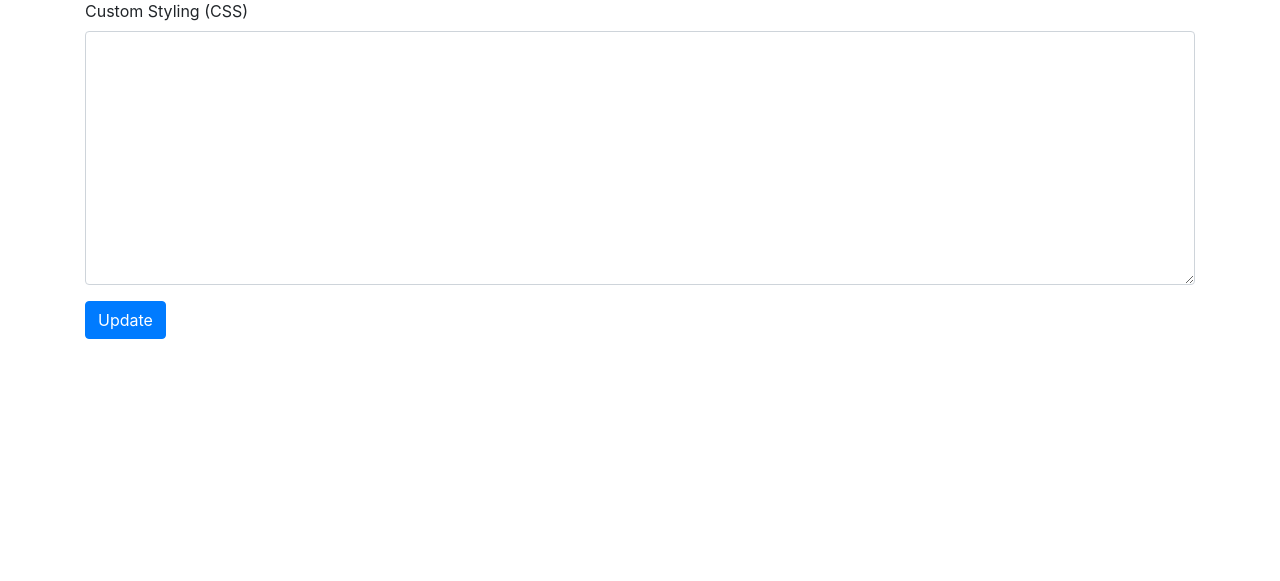
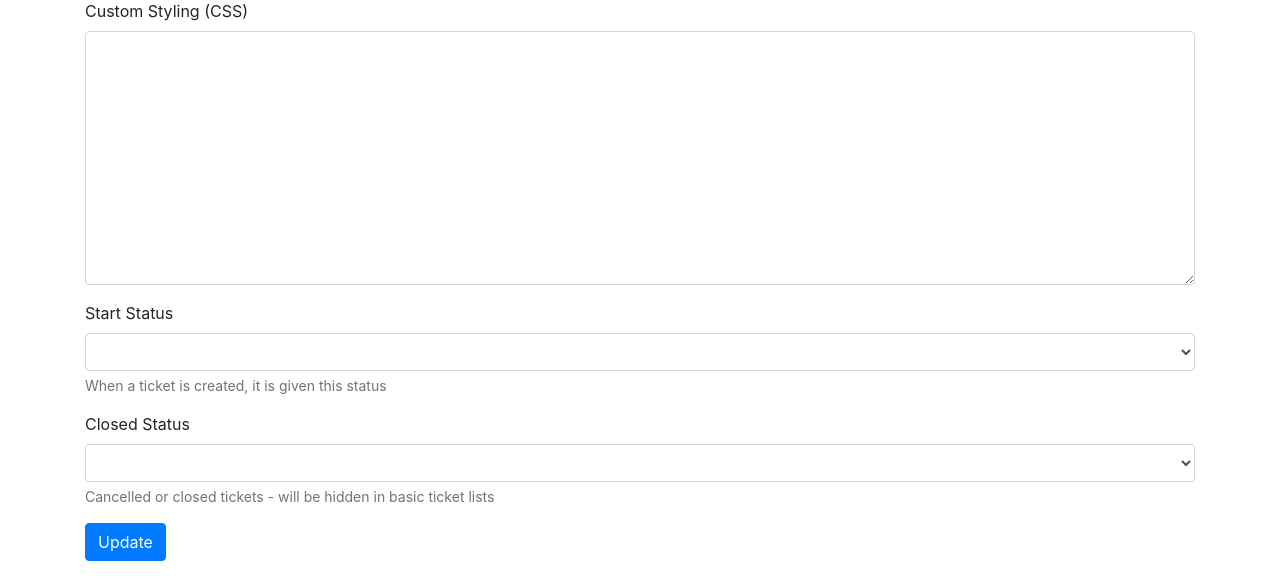
Before and after one commit to tomual/tintin-ticketing, a CodeIgniter app: page /database/settings/ in a window 1280 px wide. Shown: the part 219-800 px from the top of the page. Run offline with CodeIgniter, Linux system fonts and the light colour scheme; data that the repository does not hold is empty; some libraries are stand-ins or nearby versions.

Commit message:
Start and close status settings

```diff
--- a/application/controllers/Settings.php
+++ b/application/controllers/Settings.php
@@ -7,20 +7,33 @@ class Settings extends CI_Controller {
     {
         parent::__construct();
         $this->load->model('settings_model');
+        $this->load->model('statuses_model');
+        $this->load->library('form_validation');
     }
 
     public function index()
     {
+        $statuses = $this->statuses_model->get_statuses();
         $settings = $this->settings_model->get_settings();
-        $this->load->view('settings', compact('settings'));
+        $this->load->view('settings', compact('settings', 'statuses'));
     }
 
     public function edit()
     {
         if($_SERVER['REQUEST_METHOD'] == 'POST')
         {
-            $form = $_POST;
-            $this->settings_model->set_settings($form);
+            $this->form_validation->set_rules('start_status', 'Start Status', 'required');
+            $this->form_validation->set_rules('closed_status', 'Closed Status', 'required');
+
+            if($this->form_validation->run() != FALSE)
+            {
+                $form = $_POST;
+                $this->settings_model->set_settings($form);
+            }
+            else
+            {
+                $this->session->set_flashdata('error', 'There are errors in the role.');
+            }
         }
         redirect(site_url('settings'));
     }
--- a/application/models/settings_model.php
+++ b/application/models/settings_model.php
@@ -5,7 +5,7 @@ class Settings_model extends CI_Model {
     public $group_name;
     public $owner;
     public $start_status;
-    public $end_status;
+    public $closed_status;
     public $css;
     public $register_open;
 
@@ -21,7 +21,7 @@ class Settings_model extends CI_Model {
         $this->group_name = $form['group_name'];
         $this->owner = $form['owner'];
         $this->start_status = $form['start_status'];
-        $this->end_status = $form['end_status'];
+        $this->closed_status = $form['closed_status'];
         $this->css = $form['css'];
         $this->register_open = $form['register_open'];
 
--- a/application/models/tickets_model.php
+++ b/application/models/tickets_model.php
@@ -34,6 +34,7 @@ class Tickets_model extends CI_Model {
     public function get_tickets()
     {
         $this->db->select('tickets.tid, tickets.title, tickets.status, tickets.category, statuses.label, username, tickets.created, sid, versions.modified');
+        $this->db->where('status != 5');
         $this->db->join('users', 'author=uid', 'left');
         $this->db->join('statuses', 'status=sid', 'left');
         $this->db->join('(select tid, created as modified from versions order by created desc limit 1) versions', 'tickets.tid=versions.tid', 'left');
--- a/application/views/settings.php
+++ b/application/views/settings.php
@@ -7,6 +7,29 @@
 	        <label for="">Custom Styling (CSS)</label>
 	        <textarea class="form-control" name="css" rows="10"><?php echo $settings->css ?></textarea>
 	    </div>
+
+	    <div class="form-group <?php if(form_error('start_status')) echo 'has-danger' ?>">
+	        <label for="start_status">Start Status</label>
+	        <select class="form-control" id="start_status" name="start_status">
+				<?php foreach($statuses as $status): ?>
+					<option value="<?php echo $status->sid ?>" <?php if($settings->start_status == $status->sid) echo 'selected' ?>><?php echo $status->label ?></option>
+				<?php endforeach ?>
+	        </select>
+	        <small class="form-text text-muted">When a ticket is created, it is given this status</small>
+	        <?php echo form_error('start_status') ?>
+	    </div>
+
+	    <div class="form-group <?php if(form_error('closed_status')) echo 'has-danger' ?>">
+	        <label for="closed_status">Closed Status</label>
+	        <select class="form-control" id="closed_status" name="closed_status">
+				<?php foreach($statuses as $status): ?>
+					<option value="<?php echo $status->sid ?>" <?php if($settings->closed_status == $status->sid) echo 'selected' ?>><?php echo $status->label ?></option>
+				<?php endforeach ?>
+	        </select>
+	        <small class="form-text text-muted">Cancelled or closed tickets - will be hidden in basic ticket lists</small>
+	        <?php echo form_error('closed_status') ?>
+	    </div>
+
 	    <button type="submit" class="btn btn-primary">Update</button>
 	</form>
 </div>
--- a/application/views/ticket/view.php
+++ b/application/views/ticket/view.php
@@ -10,7 +10,11 @@
 		</tr>
 		<tr>
 			<th width="100">Modified</th>
-			<td><?php echo date('d/m/Y h:mA', strtotime($versions[0]->created)) ?></td>
+			<?php if(isset($versions[0])): ?>
+				<td><?php echo date('d/m/Y h:mA', strtotime($versions[0]->created)) ?></td>
+			<?php else: ?>
+				<td><?php echo date('d/m/Y h:mA', strtotime($ticket->created)) ?></td>
+			<?php endif ?>
 		</tr>
 		<tr>
 			<th>Author</th>
```
Also changed, not shown: application/controllers/Role.php (+5 -4 lines).
